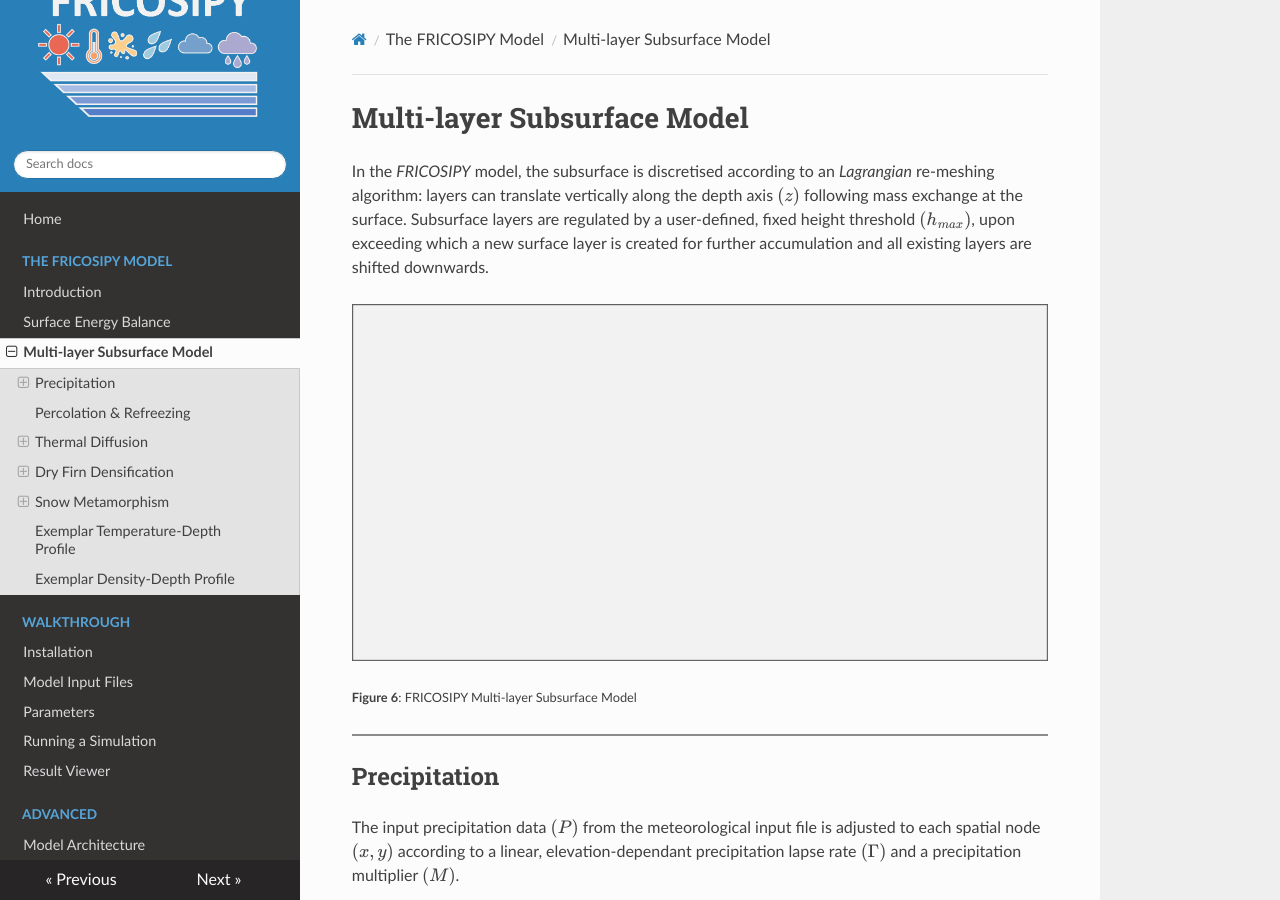
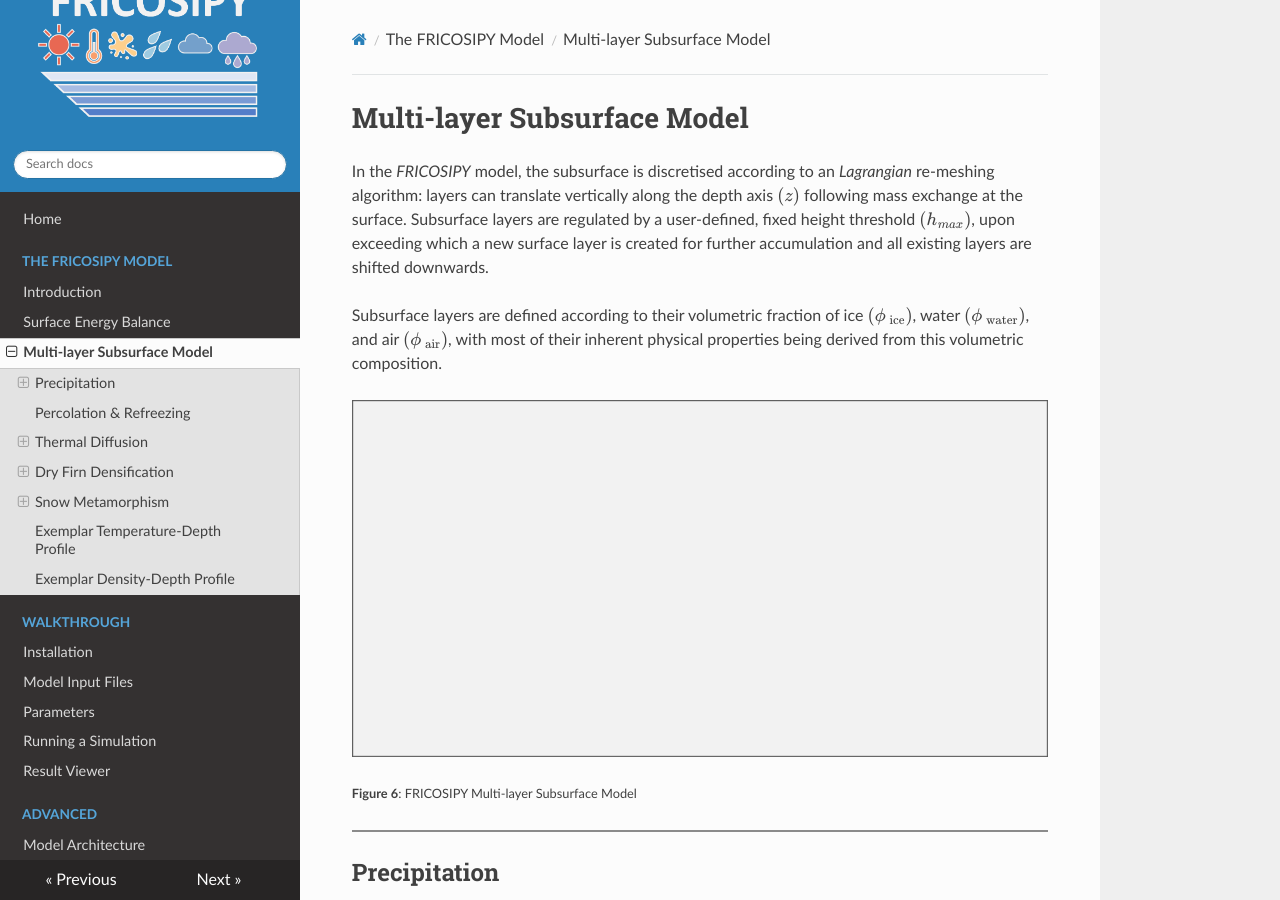
Before and after one commit to MarcusGastaldello/FRICOSIPY, an MkDocs documentation site: the page built from docs/subsurface_model.md, in a window 1280 px wide and 900 px high. Built offline with MkDocs 1.6.1, drawn with Linux system fonts in a browser that asks for light colours.

Commit message:
Update subsurface_model.md

```diff
--- a/docs/subsurface_model.md
+++ b/docs/subsurface_model.md
@@ -6,6 +6,8 @@ og_description: Explanation of the processes and parameterisations governing the
 # Multi-layer Subsurface Model
 
 In the *FRICOSIPY* model, the subsurface is discretised according to an *Lagrangian* re-meshing algorithm: layers can translate vertically along the depth axis $(z)$ following mass exchange at the surface. Subsurface layers are regulated by a user-defined, fixed height threshold $(h_{max})$, upon exceeding which a new surface layer is created for further accumulation and all existing layers are shifted downwards.
+
+Subsurface layers are defined according to their volumetric fraction of ice $(\phi_{\text{ ice}})$, water $(\phi_{\text{ water}})$, and air  $(\phi_{\text{ air}})$, with most of their inherent physical properties being derived from this volumetric composition.
 
 ![FRICOSIPY Multi-layer Subsurface Model](images/FRICOSIPY-subsurface-model.png)
 
```
